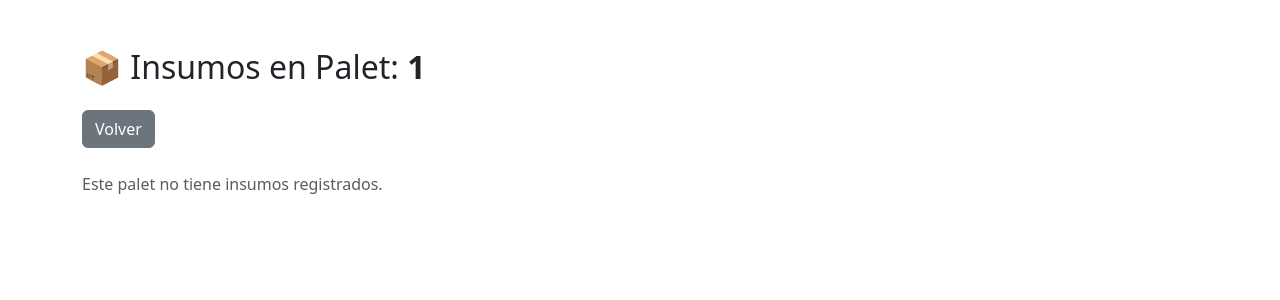
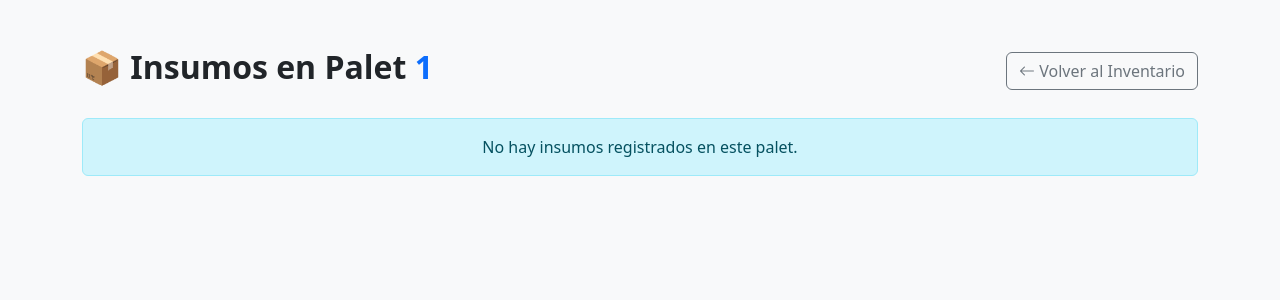
Before and after one commit to JoaquinYap/inventario-deposito-farmacia, a Flask app: page /palets/1 in a window 1280 px wide. Shown: the top 300 px of the page. Run offline with Flask 3, Linux system fonts and the light colour scheme; tables that the repository leaves empty hold one stand-in row (values such as "Sample post").

Commit message:
Update palet_individual.html

```diff
--- a/templates/palet_individual.html
+++ b/templates/palet_individual.html
@@ -3,16 +3,44 @@
 <head>
     <meta charset="UTF-8">
     <title>Palet: {{ nombre_palet }}</title>
+    <meta name="viewport" content="width=device-width, initial-scale=1">
     <link href="https://cdn.jsdelivr.net/npm/bootstrap@5.3.3/dist/css/bootstrap.min.css" rel="stylesheet">
+    <link href="https://cdn.jsdelivr.net/npm/bootstrap-icons/font/bootstrap-icons.css" rel="stylesheet">
+    <style>
+        body {
+            background-color: #f8f9fa;
+        }
+        .card {
+            border-radius: 1rem;
+        }
+        .card-header {
+            background-color: #0d6efd;
+            color: white;
+            border-top-left-radius: 1rem;
+            border-top-right-radius: 1rem;
+        }
+        .table th, .table td {
+            vertical-align: middle;
+        }
+    </style>
 </head>
 <body>
-<div class="container mt-5">
-    <h2 class="mb-4">📦 Insumos en Palet: <strong>{{ nombre_palet }}</strong></h2>
-    <a href="/" class="btn btn-secondary mb-4"><i class="bi bi-arrow-left"></i> Volver</a>
+<div class="container my-5">
+    <div class="d-flex justify-content-between align-items-center mb-4">
+        <h2 class="fw-bold">📦 Insumos en Palet <span class="text-primary">{{ nombre_palet }}</span></h2>
+        <a href="/" class="btn btn-outline-secondary">
+            <i class="bi bi-arrow-left"></i> Volver al Inventario
+        </a>
+    </div>
 
     {% if insumos %}
-    <table class="table table-bordered table-hover bg-white shadow-sm">
-        <thead class="table-dark">
+    <div class="card shadow">
+        <div class="card-header">
+            Detalle de insumos
+        </div>
+        <div class="card-body p-0">
+            <table class="table table-striped mb-0">
+                <thead class="table-light">
                     <tr>
                         <th>ID</th>
                         <th>Código</th>
@@ -33,8 +61,12 @@
                     {% endfor %}
                 </tbody>
             </table>
+        </div>
+    </div>
     {% else %}
-    <p class="text-muted">Este palet no tiene insumos registrados.</p>
+    <div class="alert alert-info text-center mt-4">
+        No hay insumos registrados en este palet.
+    </div>
     {% endif %}
 </div>
 </body>
```
Lines whose indentation alone changed are shown as unchanged.
